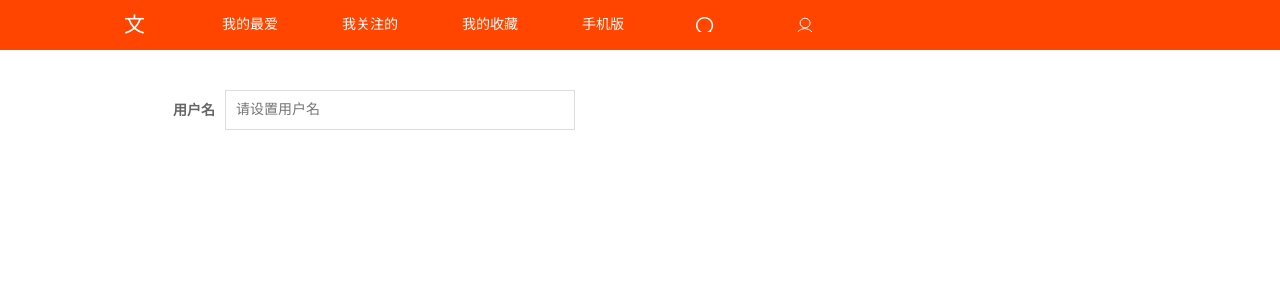
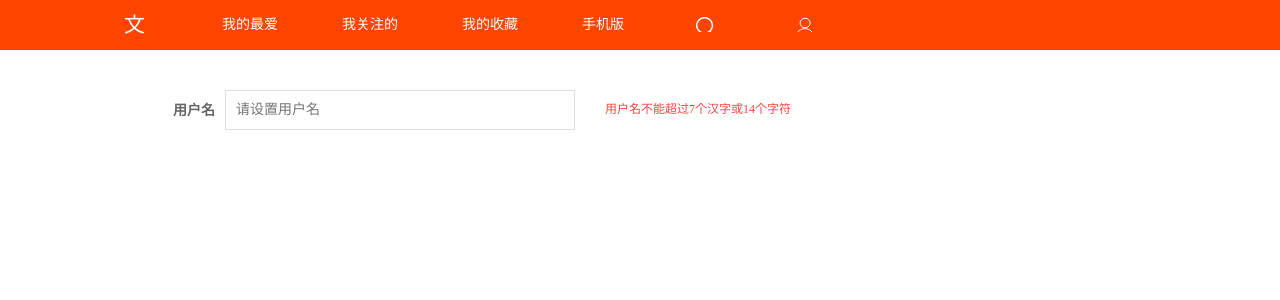
Before and after one commit to mengjiangnan/xw, a PHP site: page /register.php in a window 1280 px wide. Shown: the top 300 px of the page. Run offline with PHP 8.4, Linux system fonts and the light colour scheme.

Commit message:
continue..

```diff
--- a/Css/xw_regsiter.css
+++ b/Css/xw_regsiter.css
@@ -60,7 +60,7 @@
     cursor:pointer;
 }
 .form_user_name_notice_span{
-    display: none;
+    /*display: none;*/
     float: left;
     position: relative;
     width: 250px;
@@ -69,5 +69,6 @@
     height: 16px;
     line-height: 14px;
     padding-left: 20px;
-    background: url("../Image/other_img/reg_icons.png") 0 0 no-repeat;
+    font-size: 12px;
+    /*background: url("../Image/other_img/reg_icons.png") 0 0 no-repeat;*/
 }
--- a/register.php
+++ b/register.php
@@ -45,7 +45,7 @@
                    <!--显示清除图标-->
                    <span class="form_user_name_clear_btn_span"></span>
                    <!--右侧提示信息-->
-                   <span class="form_user_name_notice_span">用户名仅支持中英文、数字和下划线,且不能为纯数字</span>
+                   <span class="form_user_name_notice_span">用户名不能超过7个汉字或14个字符</span>
                </p>
            </form>
        </div>
```
